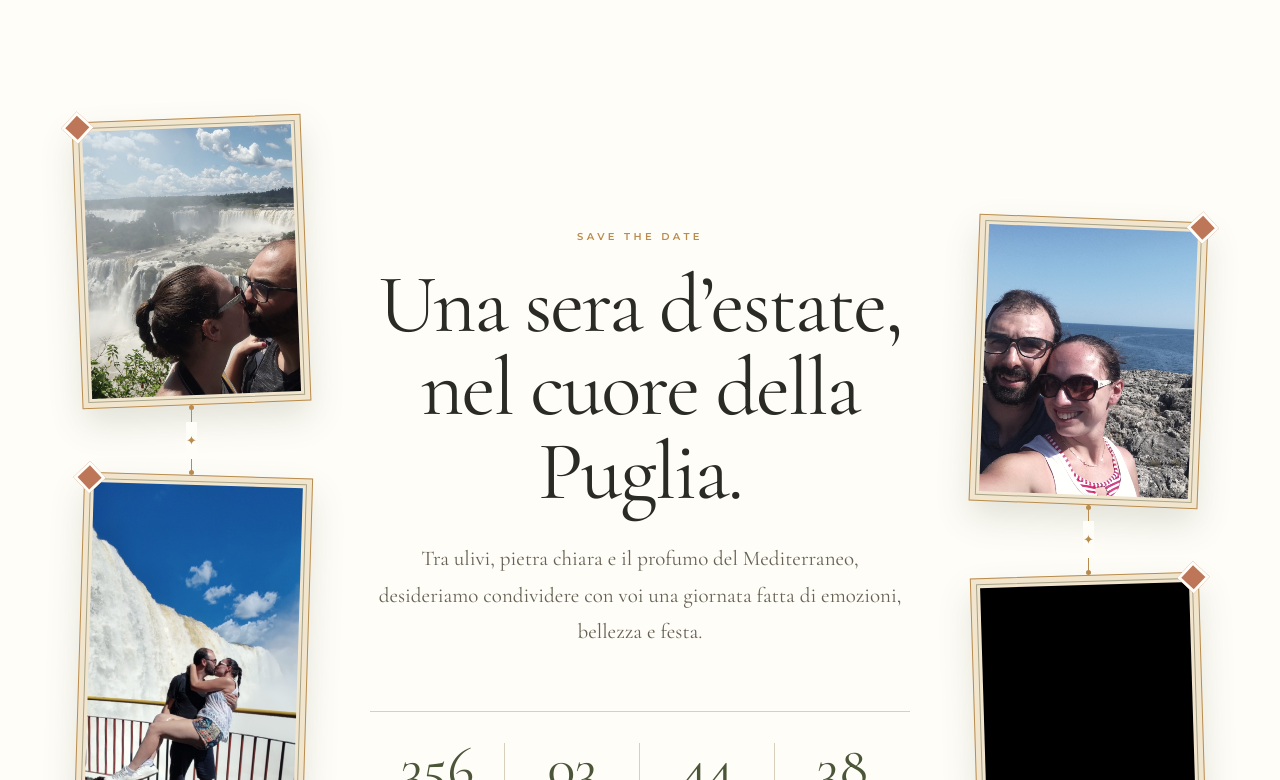
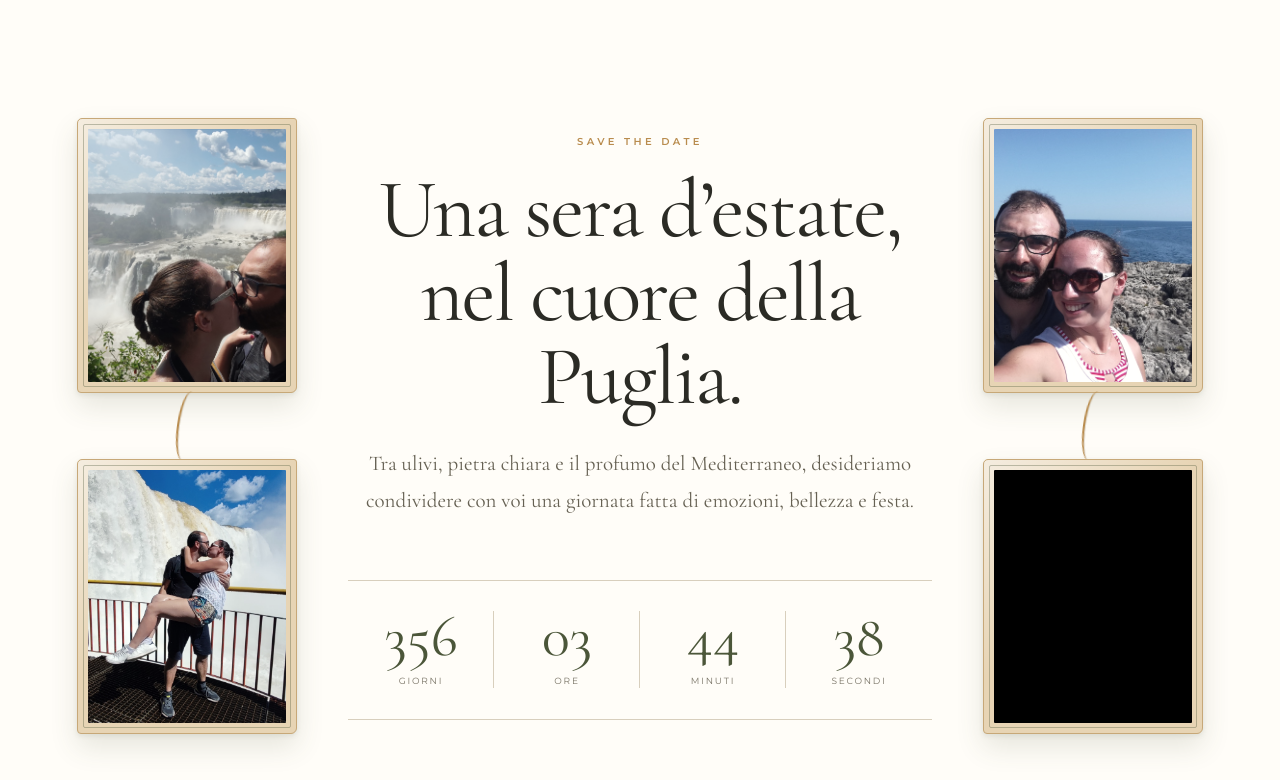
Before and after one commit to ovaccarelli/David-Ornella, a Next.js app: page / in a window 1280 px wide. Shown: the part 680-1460 px from the top of the page. Built offline with nearby package versions, Linux system fonts and the light colour scheme.

Commit message:
design: refine photo frames and golden thread

```diff
--- a/_includes/sections/Invitation.tsx
+++ b/_includes/sections/Invitation.tsx
@@ -10,7 +10,7 @@ export function Invitation() {
       <div className="invitationCollage">
         <div className="photoPair photoPairLeft" aria-hidden="true">
           <figure><img src="assets/images/1.jpg" alt="" /></figure>
-          <span className="goldenThread"><i>✦</i></span>
+          <span className="goldenThread" />
           <figure><img src="assets/images/2.jpg" alt="" /></figure>
         </div>
         <div className="invitationCopy">
@@ -21,7 +21,7 @@ export function Invitation() {
         </div>
         <div className="photoPair photoPairRight" aria-hidden="true">
           <figure><img src="assets/images/3.jpg" alt="" /></figure>
-          <span className="goldenThread"><i>✦</i></span>
+          <span className="goldenThread" />
           <figure><img src="assets/images/4.jpg" alt="" /></figure>
         </div>
       </div>
--- a/assets/css/site.css
+++ b/assets/css/site.css
@@ -119,64 +119,54 @@ h1 em { display: inline-block; color: #d1a76d; font-weight: 400; font-size: .68e
 .heroDate { display: flex; justify-content: center; align-items: center; flex-wrap: wrap; gap: 9px 16px; margin: 28px auto 0; color: #916b31; font-size: clamp(11px, 1.05vw, 16px); font-weight: 500; letter-spacing: .17em; text-transform: uppercase; text-shadow: 0 1px 10px rgba(255,253,248,.9); }
 
 .section { padding: 120px max(6vw, 24px); }
-.invitation { text-align: center; background: var(--paper); }
+.invitation { overflow: hidden; text-align: center; background: var(--paper); }
 .invitationCollage {
-  width: min(1480px, 100%);
+  width: min(1420px, 100%);
   margin: 0 auto;
   display: grid;
-  grid-template-columns: minmax(150px, 230px) minmax(460px, 760px) minmax(150px, 230px);
+  grid-template-columns: minmax(0, 220px) minmax(0, 760px) minmax(0, 220px);
   justify-content: space-between;
   align-items: center;
-  gap: clamp(38px, 5vw, 84px);
+  gap: clamp(24px, 4vw, 68px);
 }
 .invitationCopy { min-width: 0; }
-.photoPair { display: flex; flex-direction: column; align-items: center; }
+.photoPair { width: 100%; min-width: 0; display: flex; flex-direction: column; align-items: center; }
 .photoPair figure {
   width: 100%;
   aspect-ratio: 4 / 5;
   margin: 0;
-  padding: 9px;
+  padding: 10px;
   position: relative;
-  background: #f2e5ce;
-  border: 1px solid #b98c4e;
-  box-shadow: 0 16px 34px rgba(75, 86, 57, .16);
+  overflow: hidden;
+  background:
+    linear-gradient(135deg, rgba(255,255,255,.58), transparent 45%),
+    #e7d4b4;
+  border: 1px solid #c7a878;
+  border-radius: 5px 3px 6px 4px;
+  box-shadow: 0 13px 28px rgba(75, 86, 57, .14), 0 2px 5px rgba(75, 86, 57, .1);
 }
-.photoPair figure::before,
-.photoPair figure::after {
+.photoPair figure::before {
   content: "";
   position: absolute;
   pointer-events: none;
 }
-.photoPair figure::before { inset: 5px; border: 1px solid rgba(75, 86, 57, .45); }
-.photoPair figure::after {
-  width: 17px;
-  height: 17px;
-  top: -7px;
-  background: var(--terracotta);
-  border: 3px solid var(--paper);
-  transform: rotate(45deg);
+.photoPair figure::before { z-index: 1; inset: 5px; border: 1px solid rgba(75, 86, 57, .34); border-radius: 2px; }
+.photoPair img { width: 100%; height: 100%; display: block; object-fit: cover; border-radius: 1px; filter: saturate(.84) sepia(.06); }
+.goldenThread {
+  width: 34px;
+  height: 66px;
+  position: relative;
+  flex: 0 0 auto;
 }
-.photoPairLeft figure::after { left: -7px; }
-.photoPairRight figure::after { right: -7px; }
-.photoPair img { width: 100%; height: 100%; display: block; object-fit: cover; filter: saturate(.82) sepia(.08); }
-.photoPairLeft figure:first-child { transform: rotate(-2.2deg); }
-.photoPairLeft figure:last-child { transform: rotate(1.7deg); }
-.photoPairRight figure:first-child { transform: rotate(2.2deg); }
-.photoPairRight figure:last-child { transform: rotate(-1.7deg); }
-.goldenThread {
-  width: 1px;
-  height: 70px;
-  position: relative;
-  display: flex;
-  align-items: center;
-  justify-content: center;
-  background: var(--gold);
+.goldenThread::before {
+  content: "";
+  position: absolute;
+  inset: -2px 7px;
+  border-left: 2px solid #b98c4e;
+  border-radius: 50%;
+  transform: rotate(8deg);
+  filter: drop-shadow(1px 0 rgba(117, 83, 38, .2));
 }
-.goldenThread::before,
-.goldenThread::after { content: ""; position: absolute; left: -2px; width: 5px; height: 5px; border-radius: 50%; background: var(--gold); }
-.goldenThread::before { top: 0; }
-.goldenThread::after { bottom: 0; }
-.goldenThread i { padding: 7px 0; background: var(--paper); color: var(--gold); font-style: normal; font-size: 13px; }
 .invitation h2, .sectionHeading h2, .rsvp h2 { font-size: clamp(48px, 6.5vw, 86px); letter-spacing: -.025em; }
 .lead { max-width: 620px; margin: 28px auto 60px; font-family: "Cormorant Garamond", serif; font-size: 21px; color: #666153; }
 .countdown { max-width: 760px; margin: 0 auto; display: grid; grid-template-columns: repeat(4, 1fr); border-top: 1px solid #d8cfbd; border-bottom: 1px solid #d8cfbd; }
```
Also changed, not shown: 10 other files (tests, documents, lock files or other folders).
